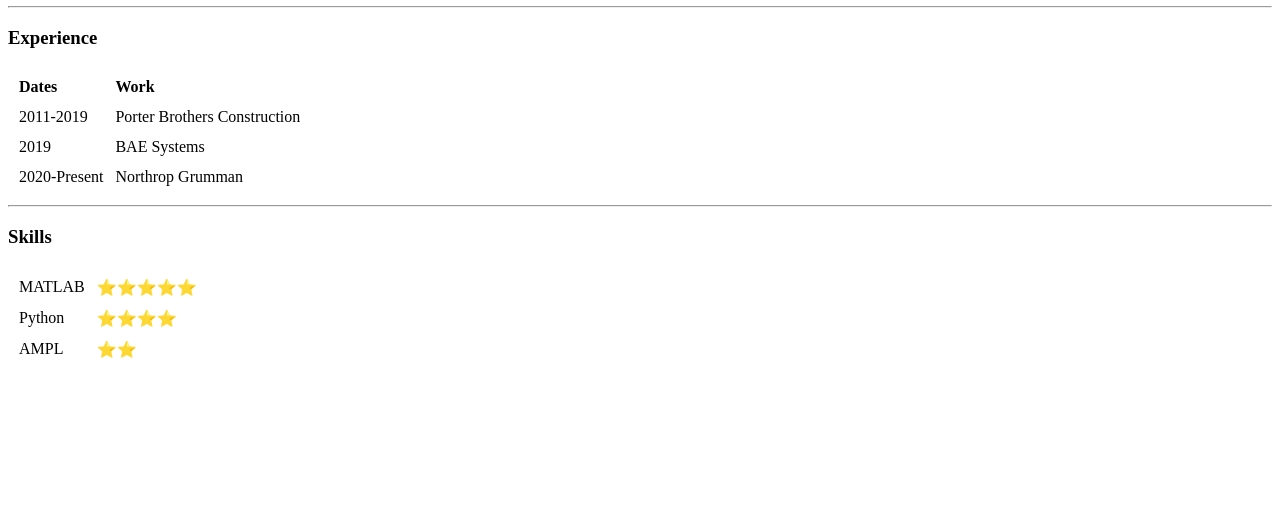
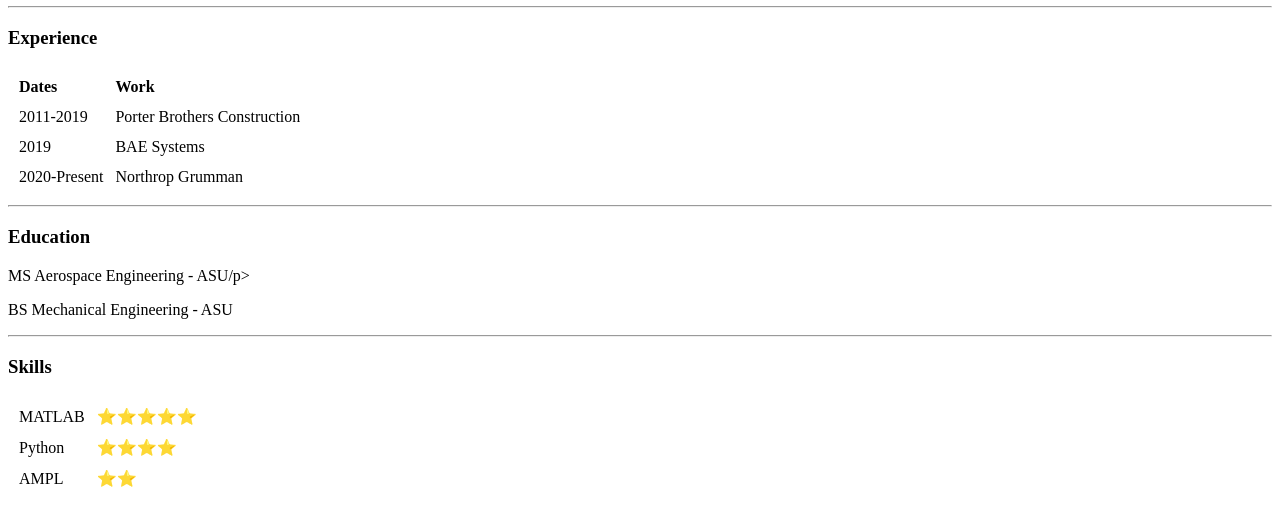
Before and after one commit to jk-newton/cv, a plain HTML site: page index.html in a window 1280 px wide. Shown: the part 338-845 px from the top of the page. Before the commit the page ends 800 px from the top, so only its background shows below. Drawn offline with Linux system fonts and the light colour scheme.

Commit message:
Changed index file
Added education Section to CV

```diff
--- a/index.html
+++ b/index.html
@@ -42,6 +42,13 @@
         </tr>
         </tbody>
     </table>
+
+    <hr>
+    <h3> Education </h3>
+    <p> MS Aerospace Engineering - ASU/p>
+    <p> BS Mechanical Engineering - ASU</p>
+
+
     <hr>
     <h3>Skills</h3>
     <table cellspacing = "10">
```
